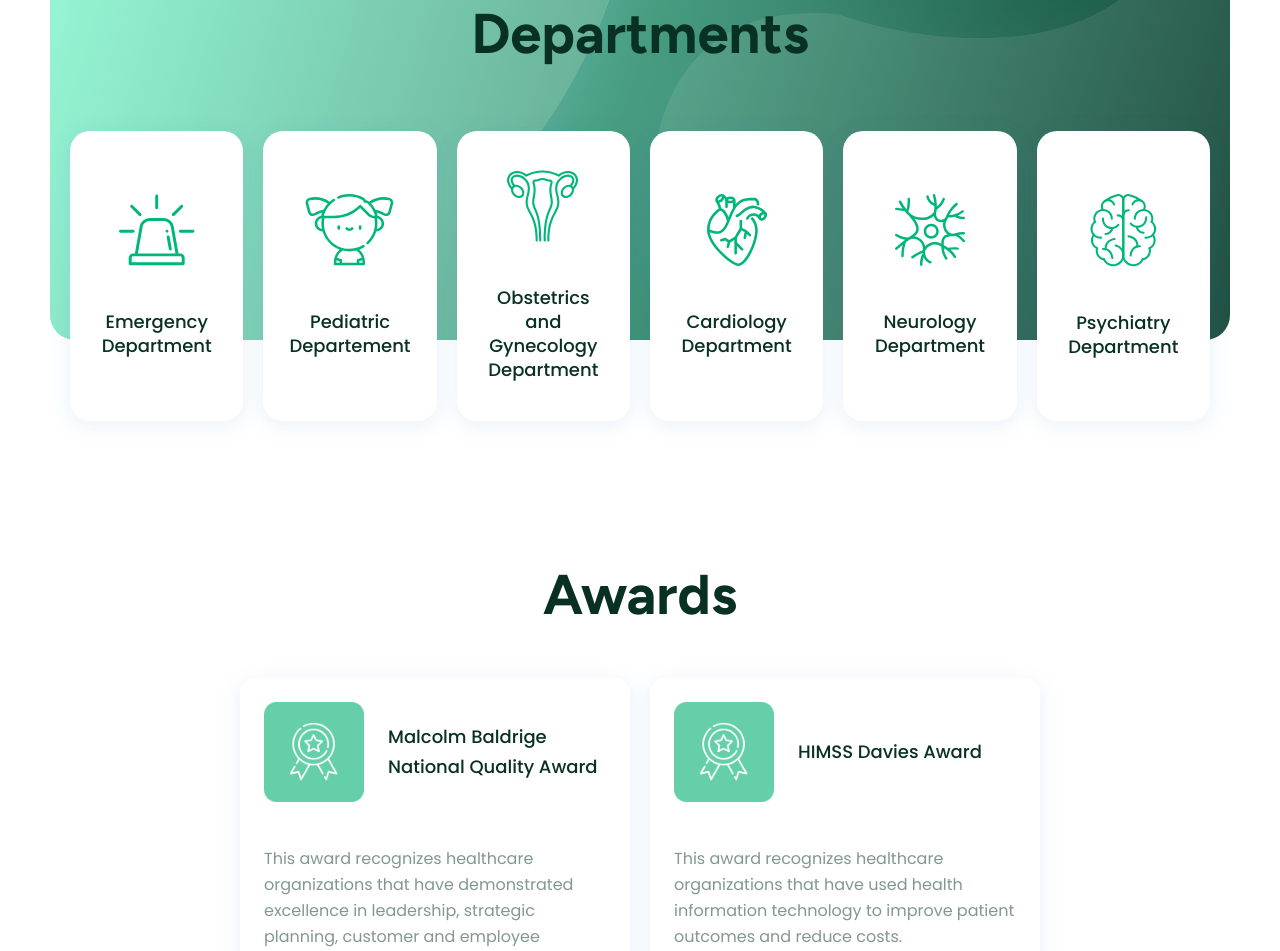
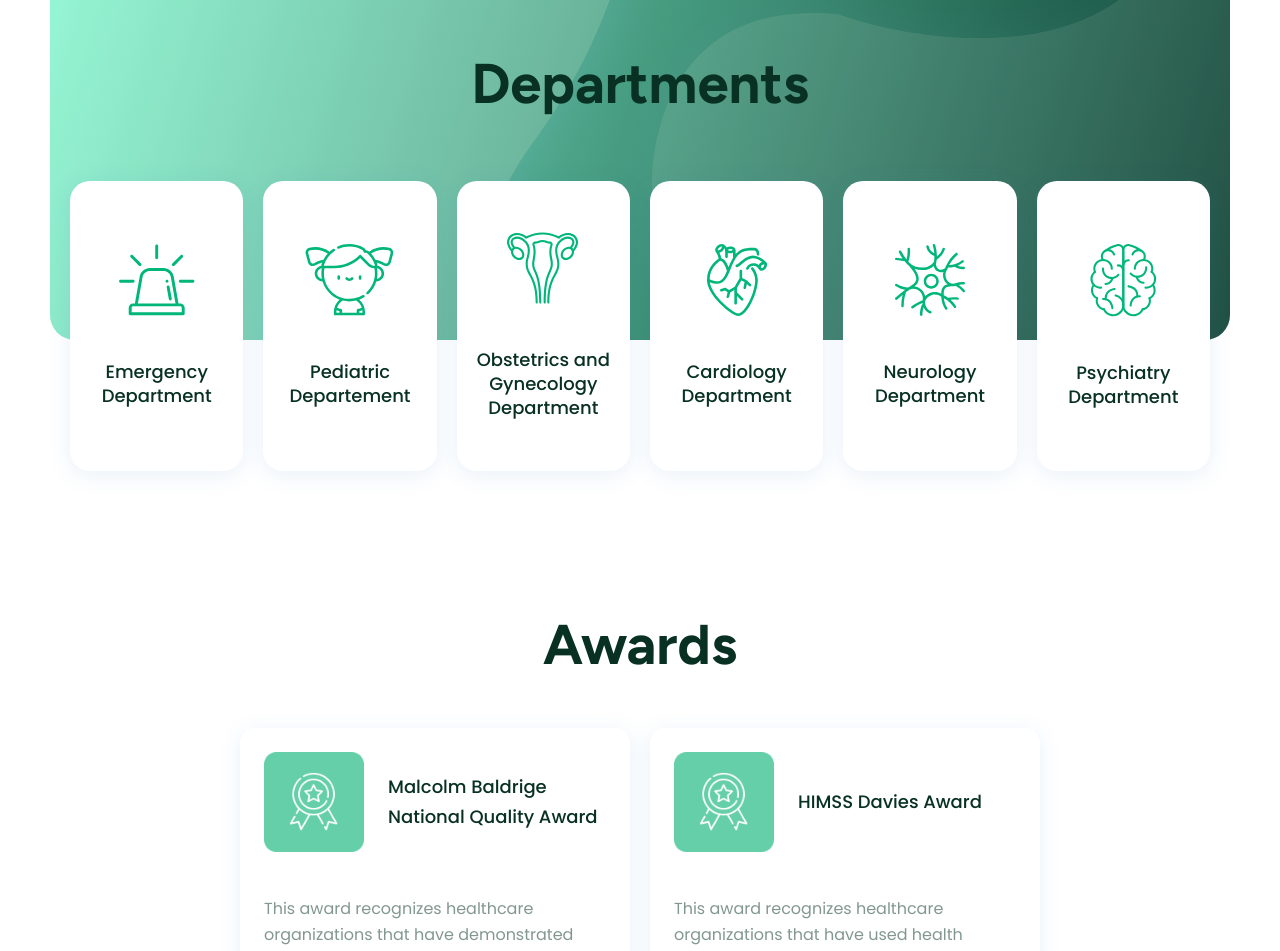
Before and after one commit to RanaMubashirTariq/Pro-Health, a Next.js app: page / in a window 1280 px wide. Shown: the part 2840-3791 px from the top of the page. Built offline with nearby package versions, Linux system fonts and the light colour scheme.

Commit message:
final update

```diff
--- a/app/screens/AwardsSubsection/AwardsSubsection.tsx
+++ b/app/screens/AwardsSubsection/AwardsSubsection.tsx
@@ -31,7 +31,7 @@
   ];
 
   return (
-    <section className="w-full py-[200px] max-[1500px]:py-[100px]  max-[1000px]:py-[40px]   px-[150px] max-[1800px]:px-[150px] max-[1780px]:px-[100px] max-[1500px]:px-[50px] max-[1000px]:px-[25px]  ">
+    <section className="w-full py-[200px] max-[1500px]:py-[150px] max-[1100px]:py-[100px]  max-[1000px]:py-[40px]   px-[150px] max-[1800px]:px-[150px] max-[1780px]:px-[100px] max-[1500px]:px-[50px] max-[1000px]:px-[25px]  ">
         <h2 className="font-['Figtree'] max-[1500px]:text-[56px] max-[1500px]:leading-[66px] font-bold text-[#083124]  text-[72px] max-[1000px]:text-[36px] max-[1000px]:leading-[48px]  leading-[82px] mb-18 max-[1500px]:mb-[50px] max-[1000px]:mb-[40px]    max-[1500px]:text-center">
           Awards
         </h2>
--- a/app/screens/DepartmentsSubsection/DepartmentsSubsection.tsx
+++ b/app/screens/DepartmentsSubsection/DepartmentsSubsection.tsx
@@ -60,12 +60,12 @@
                <img src="/vector-4.svg" className="absolute top-0 right-0 w-[623px] h-[655px] z-0" alt="" />
 
     </div>
-                 <div className="w-full max-w-[1618px]  px-[13px] max-[1800px]:px-[70px]  max-[767px]:px-[25px] absolute top-[110px] left-1/2 -translate-x-1/2 z-10 mx-auto">
+                 <div className="w-full max-w-[1618px]  px-[13px] max-[1800px]:px-[70px]  max-[767px]:px-[25px] absolute top-[110px] left-1/2 max-[1500px]:top-[160px] max-[1100px]:top-[110px] -translate-x-1/2 z-10 mx-auto">
         <h2 className="text-[72px] max-[1500px]:text-[56px] max-[1500px]:leading-[66px] max-[1000px]:text-[36px] max-[1000px]:leading-[48px] leading-[82px] font-bold text-[#083124] text-center mb-16 font-['Figtree']">
           Departments
         </h2>
 
- <div className="relative flex items-center justify-between max-[767]:justify-center  max-[1200px]:flex-wrap  gap-6 mx-auto max-[1850px]:px-[50px] max-[1650px]:px-[100px] max-[1500px]:px-[0px]  max-[1550px]:gap-[20px] max-[1350px]:gap-[20px] max-[1150px]:gap-[40px]">
+ <div className="relative flex items-center justify-between max-[767]:justify-center  max-[1200px]:flex-wrap  gap-6 max-[1350px]:gap-5 mx-auto max-[1850px]:px-[50px] max-[1650px]:px-[100px] max-[1500px]:px-[0px]  max-[1550px]:gap-[20px] max-[1350px]:gap-[20px] max-[1150px]:gap-[40px]">
           {departments.map((department, index) => {
             const isActive = hoveredIndex === index;
 
@@ -80,7 +80,7 @@
                     : "bg-[#ffffff] shadow-main-content-drop-shadow"
                 }`}
               >
-                <CardContent className="flex flex-col items-center justify-center gap-5 h-full p-6 relative">
+                <CardContent className="flex flex-col items-center justify-center gap-5 h-full p-6 max-[1350px]:p-4 relative">
                   <div className="mb-6 ">
                     <img
                       className={department.iconClassName}
```
